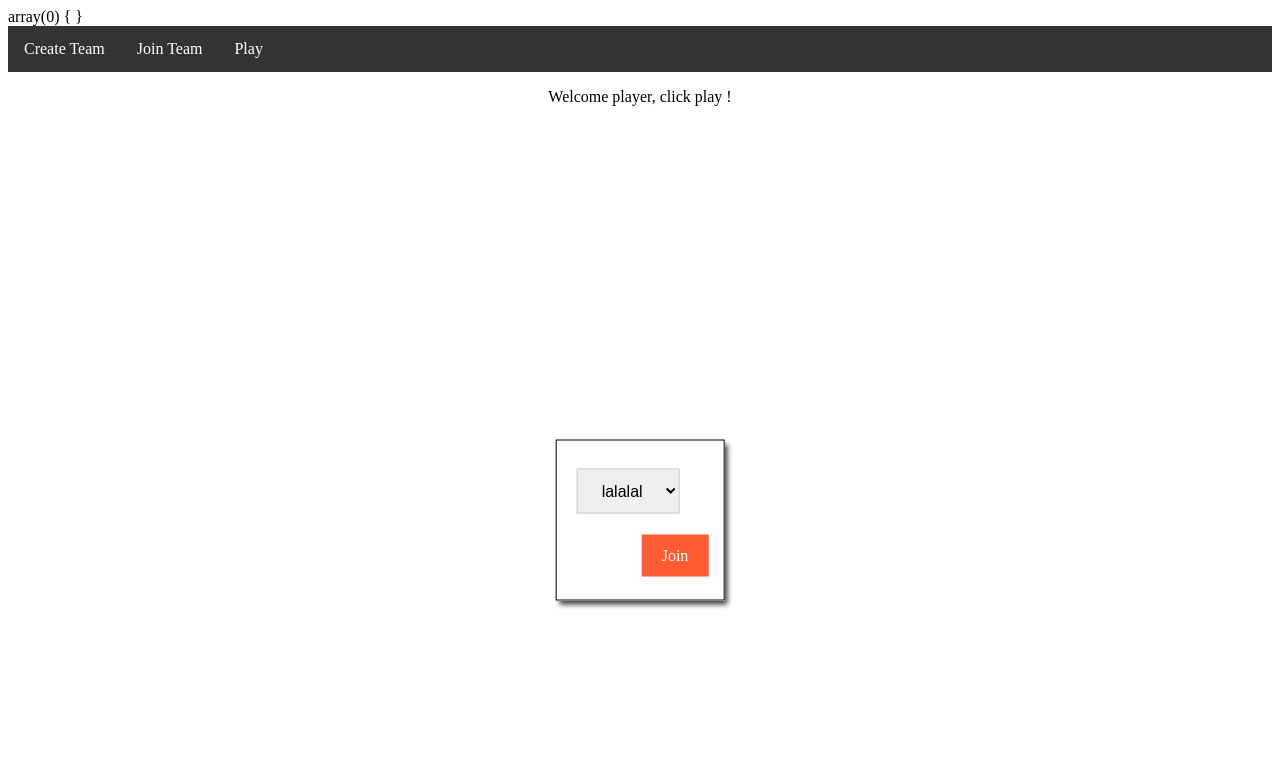
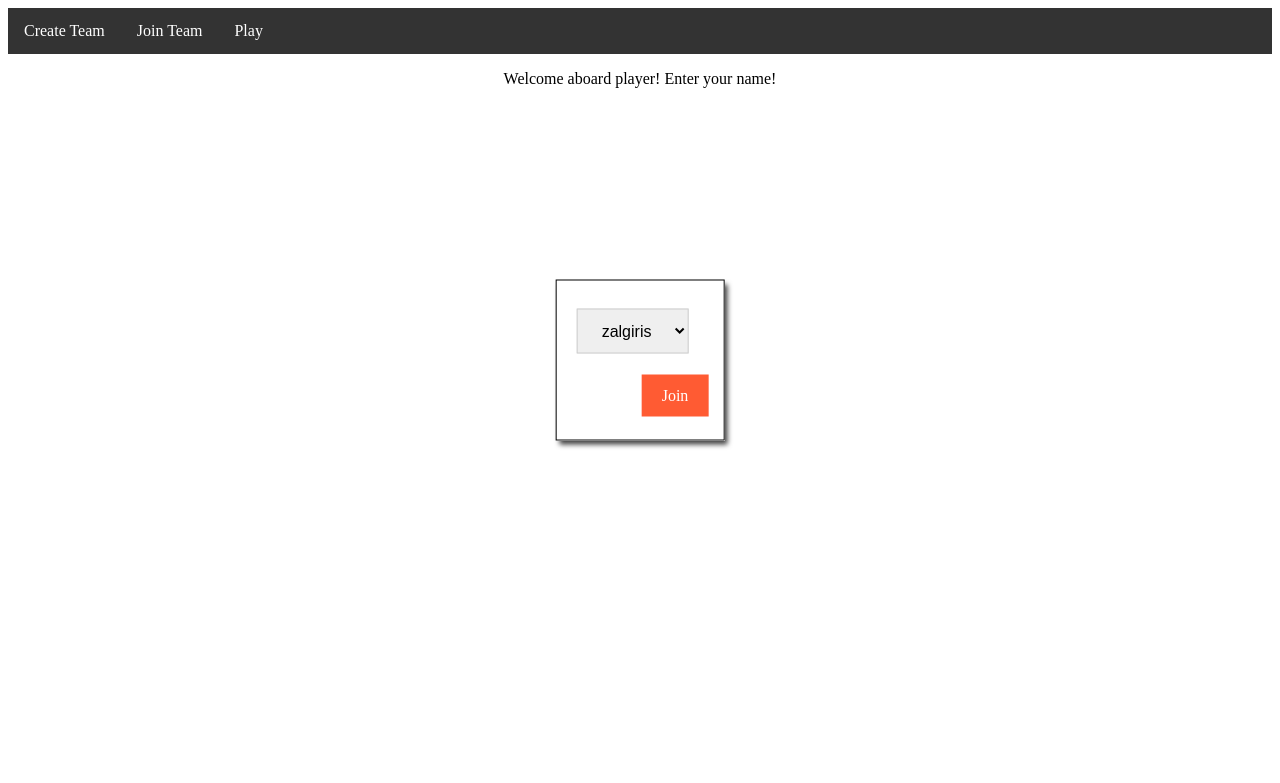
Before and after one commit to IgnasSarlauskas/php-project-repository, a PHP site: page /join.php in a window 1280 px wide. Shown: the top 783 px of the page. Run offline with PHP 8.4, Linux system fonts and the light colour scheme; some web fonts are replaced.

Commit message:
10/17 current  project with js and css animations on submit success and fail

```diff
--- a/data/teams.json
+++ b/data/teams.json
@@ -1 +1 @@
-[{"team_name":"lalalal","players":[{"nickname":"lalaiala","score":0},{"nickname":"84512","score":2},{"nickname":"7896","score":5},{"nickname":"sdfgh","score":0},{"nickname":"lochass","score":0},{"nickname":"pamparam","score":3},{"nickname":"sabonis","score":0}]}]
+[{"team_name":"zalgiris","players":[{"nickname":"sabonis","score":0},{"nickname":"lolas","score":0},{"nickname":"lopas","score":0},{"nickname":"jasikevicius","score":0},{"nickname":"saboniss","score":0},{"nickname":"sabass","score":0},{"nickname":"pop","score":6}]}]
--- a/functions/form/core.php
+++ b/functions/form/core.php
@@ -44,7 +44,7 @@ function get_filtered_input($form) {
 function validate_form($filtered_input, &$form) {
     $success = true;
     // All the iput info stays in the field after submitting
-    foreach (($form['fields'] ?? []) as $field_id => &$field) {
+    foreach ($form['fields']   as $field_id => &$field) {
         $field_input = $filtered_input[$field_id];
         // makes input field to stay filled after refershing page
         $field['value'] = $field_input;
@@ -58,12 +58,13 @@ function validate_form($filtered_input, &$form) {
             }
         }
     }
-
-    foreach (($form['validators'] ?? []) as $validator) {
-        $valid = $validator($filtered_input, $form);
-        if (!$valid) {
-            $success = true;
-            break;
+    if (!$success) {
+        foreach (($form['validate'] ?? []) as $validator) {
+            $valid = $validator($filtered_input, $form);
+            if (!$valid) {
+                $success = false;
+                break;
+            }
         }
     }
 
--- a/functions/form/validators.php
+++ b/functions/form/validators.php
@@ -81,7 +81,7 @@ function validate_player($field_input, &$field) {
     if (!empty($teams_array)) {
         foreach ($teams_array as $team) {
             foreach ($team['players'] as $player) {
-                if ($field_input === $player) {
+                if ($field_input === $player['nickname']) {
                     $field['error'] = 'Toks zaidejas jau yra!';
                     return false;
                 }
@@ -93,11 +93,9 @@ function validate_player($field_input, &$field) {
 
 function validate_kick($field_input, &$field) {
     $teams = file_to_array('data/teams.json');
-    $player_cookie = json_decode($_COOKIE['player'], true);
-
         foreach ($teams as &$team) {
             foreach ($team['players'] as &$player) {
-                if ($player['nickname'] === $player_cookie['nickname']) {
+                if ($player['nickname'] === $_SESSION['nickname']) {
                     return true;
                 } else {
                     return false;
--- a/includes/player-fail-animation.css
+++ b/includes/player-fail-animation.css
@@ -1,8 +1,9 @@
 
-div {
-    width: 100px;
-    height: 100px;
-    background: red;
+#join-fail {
+    width: 200px;
+    height: 200px;
+    margin: 0 auto;
+    background-image: url(../includes/img/mario-fail2.jpg);
     position: relative;
     -webkit-animation: myfirst 5s; /* Safari 4.0 - 8.0 */
     -webkit-animation-fill-mode: forwards; /* Safari 4.0 - 8.0 */
@@ -10,7 +11,16 @@ div {
     animation-fill-mode: forwards; /* makes go down */
 }
 
+start {
+    opacity:1;
+    transition:opacity 500ms;
+}
+
+.end {
+    opacity:0;
+}
+
 @-webkit-keyframes myfirst {
     0%   { left: 0px; top: 0px;}
-    100% { left: 0px; top: 800px;}
+    100% { left: 0px; top: 750px;}
 }
--- a/includes/player-success-animation.css
+++ b/includes/player-success-animation.css
@@ -1,7 +1,7 @@
 .spiralContainer {
     border-radius: 50%;
-    width:650px;
-    height:650px;
+    width:500px;
+    height:500px;
     overflow:hidden;
     margin:20px;
     margin: 0 auto;
@@ -19,10 +19,10 @@
     animation-play-state: paused;
 }
 .spiral {
-    width:650px;
-    height:650px;
+    width:500px;
+    height:500px;
     border-radius: 50%;
-    background-image: url(../includes/img/mario.jpg);
+    background-image: url(../includes/img/mario1.jpg);
     background-repeat:no-repeat;
     background-position:50% 50%;
 
--- a/includes/styles.css
+++ b/includes/styles.css
@@ -6,7 +6,7 @@
 html body {
     font-family: 'Glegoo', serif;
 }
-.text-centered {
+.centered {
     text-align: center;
 }
 form {
@@ -17,7 +17,7 @@ form {
     box-shadow: 3px 4px 5px 0px rgba(0,0,0,0.75);
     /*6 lines that makes form centerde*/
     left: 50%;
-    top: 65%;
+    top: 45%;
     position: absolute;
     -webkit-transform: translate3d(-50%, -50%, 0);
     -moz-transform: translate3d(-50%, -50%, 0);
--- a/join.php
+++ b/join.php
@@ -1,4 +1,9 @@
 <?php
+session_start();
+unset($_SESSION['nickname']);
+unset($_SESSION['team_name']);
+unset($_SESSION['score']);
+
 require 'functions/form/core.php';
 require 'functions/file.php';
 
@@ -54,24 +59,21 @@ $form = [
 function form_success($filtered_input, $form) {
     var_dump('You are in!');
     add_players($filtered_input);
-    $player = [
-        'team_name' => $filtered_input['team_name'],
-        'nickname' => $filtered_input['player'],
-    ];
-    setcookie('player', json_encode($player), time() + 3600, '/');
-    $_COOKIE['submitted'] = true;
+
+    $_SESSION['nickname'] = $filtered_input['player'];
+    $_SESSION['team_name'] = $filtered_input['team_name'];
+    $_SESSION['score'] = 0;
+
+
 }
-
-var_dump($_COOKIE);
 
 function form_fail($filtered_input, $form) {
     var_dump('Retard Alert!');
-//    $json_string = json_encode($filtered_input);
-//    setcookie('fields', $json_string, time() + 3600, '/'); /// set cookie priima tik string values !!!
 }
 
 //var_dump($_POST);
 $filtered_input = get_filtered_input($form);
+
 
 if (!empty($filtered_input)) {
     validate_form($filtered_input, $form);
@@ -107,14 +109,16 @@ function select_teams() {
     }
 }
 
-if (!empty($_COOKIE['player'])) {
-    $player = json_decode($_COOKIE['player'], true);
-    $joined_text = "Hello, pzdaball player \"{$player['nickname']}\" from team \"{$player['team_name']}\", you can play now !";
+if (!empty($_SESSION)) {
+    $joined_text = "Hello, pzdaball player \"{$_SESSION['nickname']}\" from team \"{$_SESSION['team_name']}\", you can play now !";
+} elseif (empty($_SESSION)) {
+    $joined_text = 'Welcome aboard player! Enter your name!';
 } else {
-    $joined_text = 'Welcome player, click play !';
+    $joined_text = 'Player name already exists, try again !';
 }
 
 $array_teams = file_to_array('./data/teams.json'); // This must by in the plain code for the html logic below to dont allow crete player if there are no teams created
+
 ?>
 <html>
     <head>
@@ -122,6 +126,7 @@ $array_teams = file_to_array('./data/teams.json'); // This must by in the plain
         <title>Join Team</title>
         <link rel="stylesheet" href="includes/styles.css">
         <link rel="stylesheet" href="includes/player-success-animation.css">
+        <link rel="stylesheet" href="includes/player-fail-animation.css">
         <link rel="stylesheet" href="includes/navigation-style.css">
         <link href="https://fonts.googleapis.com/css?family=Roboto+Slab&display=swap" rel="stylesheet">
         <link href="https://fonts.googleapis.com/css?family=Glegoo|Roboto+Slab&display=swap" rel="stylesheet">
@@ -132,20 +137,29 @@ $array_teams = file_to_array('./data/teams.json'); // This must by in the plain
             document.getElementById('player').style.display = 'inline-block';
         }
 
+        setTimeout(function(){
+            document.getElementById('join-fail').className = 'end';
+        }, 5000);
     </script>
 
     <body>
         <?php include 'navigation.php'; ?>
+
         <?php if (empty($array_teams)): ?>
             <h2>There are no teams to join, create team first!</h2>
         <?php else: ?>
-            <?php if (!empty($_COOKIE)) : ?>
-                <p class="text-centered"><?php print $joined_text; ?></p>
+            <?php if (!empty($_SESSION)) : ?>
+                <p class="centered"><?php print $joined_text; ?></p>
                 <div id="hide-me" class='spiralContainer'><div class='spiral'></div></div>
-            <?php else: ?>
-                <p class="text-centered"><?php print $joined_text; ?></p>
-                <?php require 'templates/form.tpl.php'; ?>
+            <?php elseif (empty($_SESSION)): ?>
+                <p class="centered"><?php print $joined_text; ?></p>
+                    <?php require 'templates/form.tpl.php'; ?>
             <?php endif; ?>
         <?php endif; ?>
+
+        <?php if (isset($form['fields']['player']['error'])): ?>
+               <div id="join-fail" class="start"></div>
+        <?php endif; ?>
+
     </body>
 </html>
```
Also changed, not shown: create.php (+17 -9 lines), play.php (+12 -14 lines), includes/img/mario-fail.jpg (added), includes/img/mario-fail1.png (added), includes/img/mario-fail2.jpg (added), includes/img/mario1.jpg (added), includes/img/mushroom.jpg (added).
